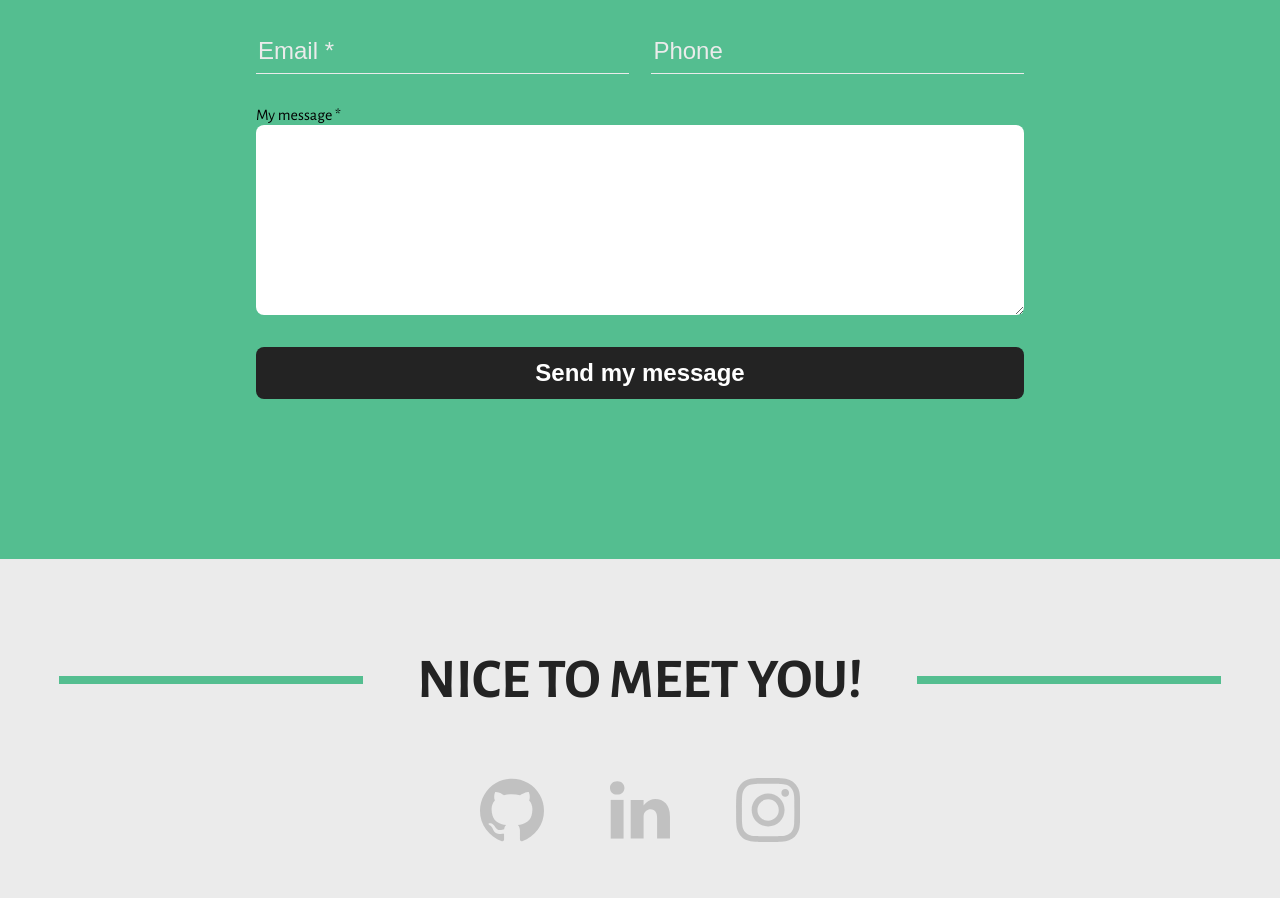
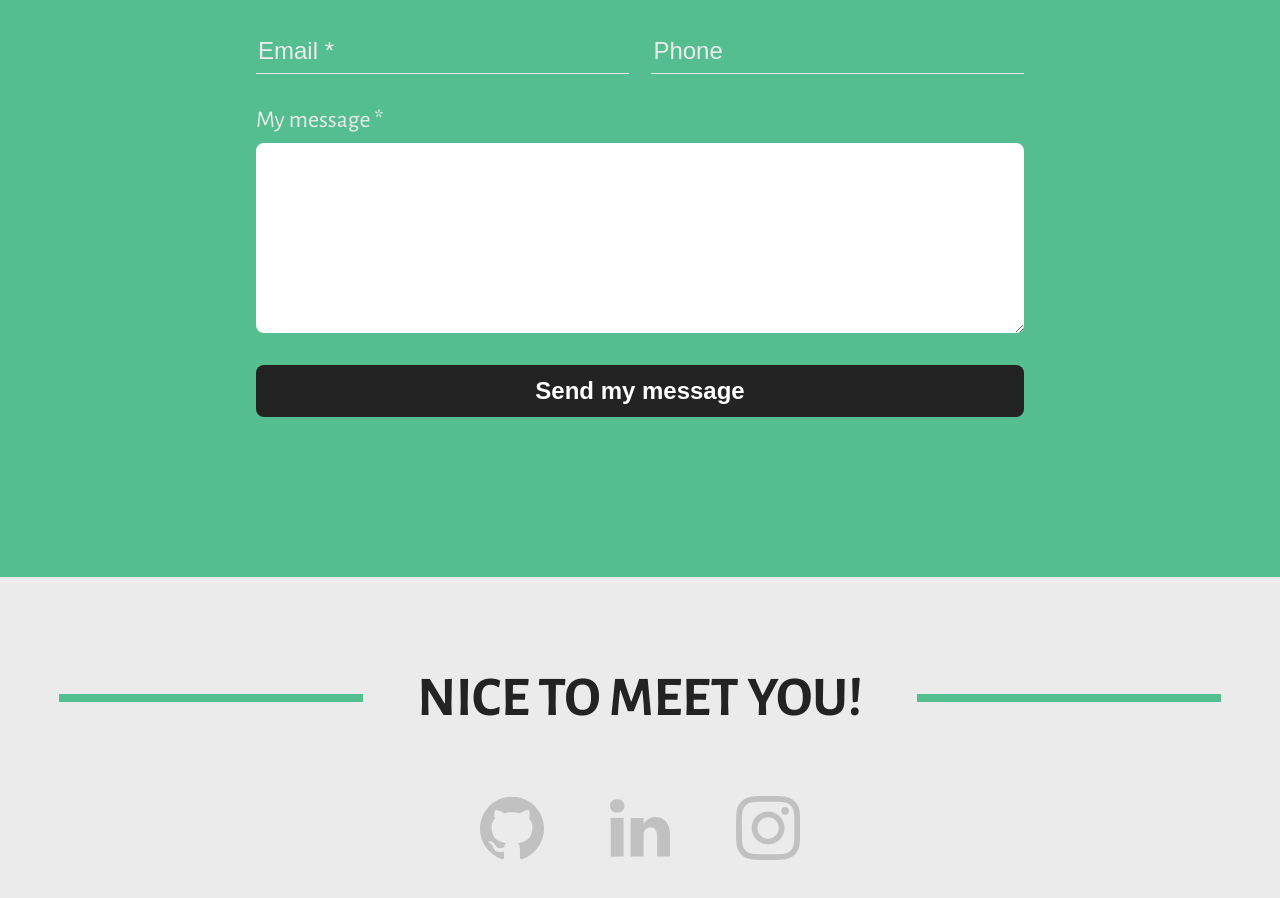
Before and after one commit to theCoupler/Portfolio, a plain HTML site: page index.html in a window 1280 px wide. Shown: the part 3939-4837 px from the top of the page. Drawn offline with nearby package versions, Linux system fonts and the light colour scheme.

Commit message:
changing class of label form

```diff
--- a/index.html
+++ b/index.html
@@ -333,7 +333,7 @@
           placeholder="Phone"
           class="form__input"
         />
-        <label class="form-label">My message *</label>
+        <label class="form__label">My message *</label>
         <textarea rows="6" class="form__textarea"></textarea>
         <button class="form__button">Send my message</button>
       </form>
```
